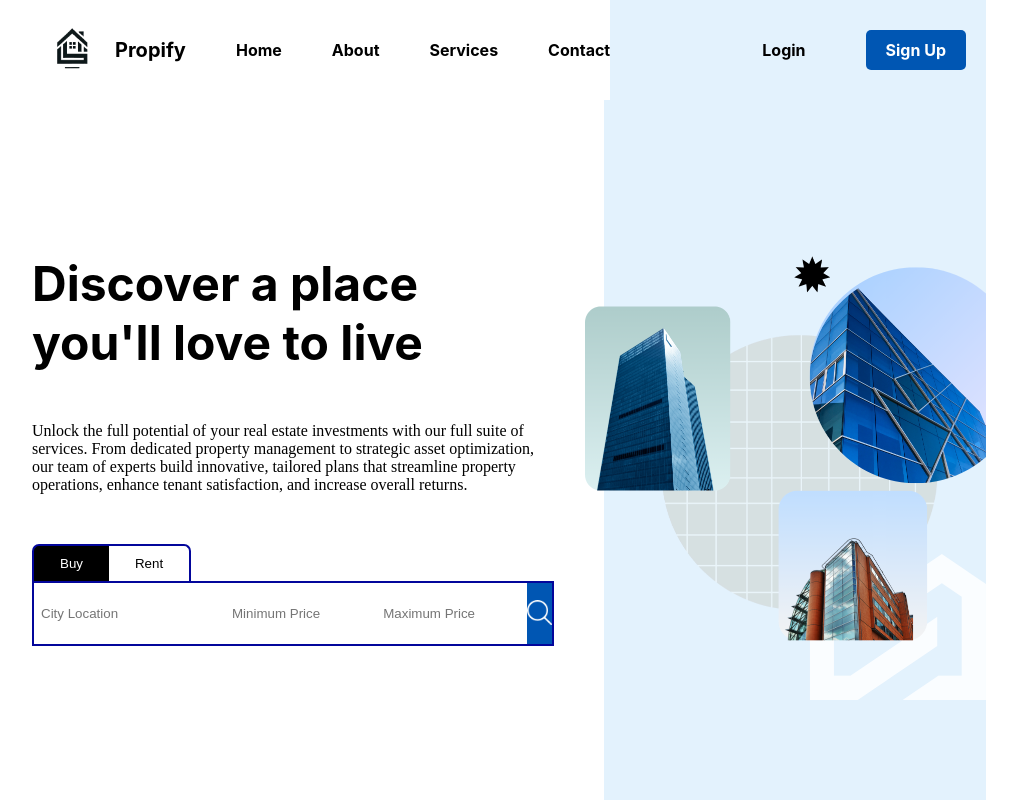
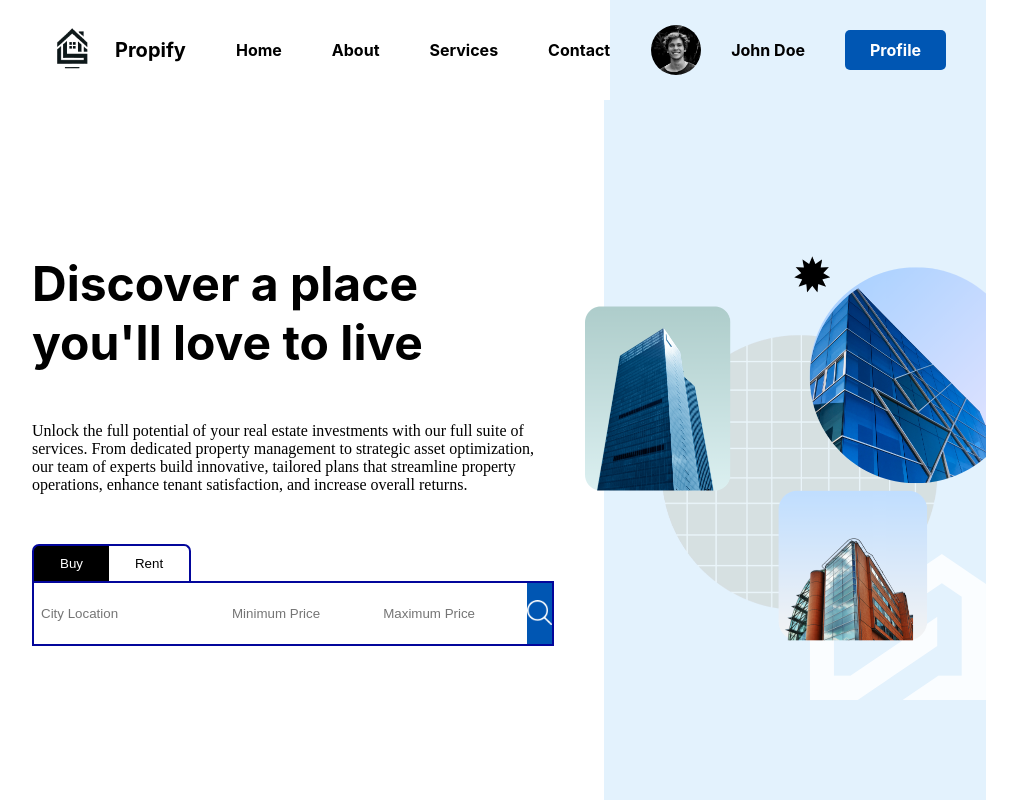
Before and after one commit to pinidurasanjana/Agent-app, a React (Create React App) app: page / in a window 1280 px wide. Shown: the top 800 px of the page, without its empty margins (131-1148 px from the left). Built offline with nearby package versions, Linux system fonts and the light colour scheme.

Commit message:
add profile page component; update navbar for user profile access; enhance styles for profile and list display

```diff
--- a/src/App.jsx
+++ b/src/App.jsx
@@ -2,12 +2,12 @@ import "./pages/layout/layout.scss";
 import Homepage from "./pages/homepage/homepage";
 import ListPage from "./pages/ListPages/listPage";
 import SinglePage from "./pages/singlepage/singlepage";
+import ProfilePage from "./pages/profilePage/profilePage";
 import {
   createBrowserRouter,
   RouterProvider,
 } from "react-router-dom";
 import Layout from "./pages/layout/layout";
-
 
 
 function App() {
@@ -28,6 +28,10 @@ function App() {
         {
           path: "/:id",
           element: <SinglePage />
+        },
+        {
+          path: "/profile",
+          element: <ProfilePage />
         }
       ]
 
--- a/src/components/card/card.scss
+++ b/src/components/card/card.scss
@@ -86,6 +86,7 @@
             }
             .icon{
                 padding: 5px;
+                margin-right: 50px;
                 border: 1px solid #0056B3;
                 background-color: #f0f0f0;
                 border-radius: 5px;
--- a/src/components/navbar/navbar.jsx
+++ b/src/components/navbar/navbar.jsx
@@ -1,8 +1,10 @@
 import "./navbar.scss";
 import {useState} from "react";
+import {Link} from "react-router-dom";
 
 function Navbar(){
 const [open,setOpen] = useState(false);
+const user = true;
    return (
     <nav>
         <div className="left">
@@ -17,8 +19,15 @@ const [open,setOpen] = useState(false);
 
         </div>
         <div className="right">
-            <a href="#login">Login</a>
-            <a href="#signup" className="register">Sign Up</a>
+            {user ? <div className="user">
+                <img src="/user.png" alt=""/>
+                <span>John Doe</span>
+                <Link to="/profile" className="profile">Profile</Link>
+            </div> :
+                (<><a href="#login">Login</a>
+                <a href="#signup" className="register">Sign Up</a>
+                </>)
+            }
 
             <div className="menuIcon">
                 <img src="/menu.png" alt="" onClick={() => setOpen((prev) => !prev)}/>
--- a/src/components/navbar/navbar.scss
+++ b/src/components/navbar/navbar.scss
@@ -62,6 +62,35 @@ nav{
        @include md{
             background-color: transparent;
        }
+       .user{
+            display: flex;
+            gap: 20px;
+            align-items: center;
+            padding: 10px 20px;
+            cursor: pointer;
+
+            img{
+                width: 50px;
+                height: 50px;
+                border-radius: 50%;
+                object-fit: cover;
+                margin-right: 10px;
+            }
+            span{
+                @include md {
+                    display: none;
+                }
+                @include sm {
+                    display: none;
+                }
+
+            }
+            .profile{
+                padding: 10px 25px;
+                background-color: #0056B3;
+                color: white;
+            }
+       }
 
        a{
         padding: 10px 20px;
--- a/src/pages/ListPages/listPage.scss
+++ b/src/pages/ListPages/listPage.scss
@@ -13,7 +13,6 @@
             flex-direction: column;
             gap: 60px;
             overflow-y: scroll;
-            padding-bottom: 50px;
         }
     }
     .mapContainer{
--- /dev/null
+++ b/src/pages/profilePage/profilePage.jsx
@@ -0,0 +1,41 @@
+import ListPage from "../ListPages/listPage";
+import "./profilePage.scss";
+import Properties from "../../lib/properties";
+import Card from "../../components/card/card";
+
+function ProfilePage() {
+  return (
+    <div className="profilePage">
+        <div className="details">
+            <div className="wrapper">
+                <div className="title">
+                    <h1>User Information</h1>
+                    <button className="edit">Edit Profile</button>
+                </div>
+                <div className="info">
+                    <div className="avator">
+                        <span>Avator: </span><img src="./user.png" />
+                    </div>
+                    <span>User Name: <b>John Doe</b></span>
+                    <span>E-mail: <b>abc@gmail.com</b></span>
+                </div>
+                <div className="list">
+                    <h1>My List</h1>
+                    <div className="wrapper">
+                        {Properties.map(property=>(
+                            <Card key={property.id} property={property}/>
+                        ))}
+                    </div>
+                </div>
+            </div>
+        </div>
+        <div className="save">
+            <div className="wrapper">
+                <h1>Saved Items</h1>
+                <button className="edit">Edit Profile</button>
+            </div>
+        </div>
+    </div>
+  );
+}
+export default ProfilePage;
--- /dev/null
+++ b/src/pages/profilePage/profilePage.scss
@@ -0,0 +1,98 @@
+.profilePage{
+    display: flex;
+    justify-content: space-between;
+
+    .details{
+        flex: 3;
+
+        .wrapper{
+            padding-top: 50px;
+            height: 100%;
+            display: flex;
+            flex-direction: column;
+            gap: 40px;
+            overflow-y: scroll;
+            padding-bottom: 50px;
+            width: 100%;
+
+            .info{
+                display: flex;
+                flex-direction: column;
+                gap: 10px;
+
+                img{
+                    width: 50px;
+                    height: 50px;
+                    border-radius: 50%;
+                    object-fit: cover;
+                }
+                .avator{
+                    display: flex;
+                    gap: 20px;
+                    align-items: center;
+                }
+            }
+            .title{
+                display: flex;
+                flex-direction: row;
+                justify-content: space-between;
+                margin-right: 100px;
+                align-items: center;
+
+                button{
+                    background-color: #0056B3;
+                    color: white;
+                    border: none;
+                    font-size: 16px;
+                    font-weight: bold;
+                    padding: 10px 20px;
+                    border-radius: 10px;
+                    cursor: pointer;
+                    transition: all 0.3s ease;
+
+                    &:hover{
+                        scale: 1.05;
+                    }
+                }
+            }
+        }
+    }
+
+    .save{
+        display: flex;
+        flex: 2;
+        flex-direction: column;
+        height: 100vh;
+        background: #E3F2FD;
+
+        .wrapper{
+            padding-top: 50px;
+            display: flex;
+            flex-direction: row;
+            justify-content: space-between;
+            gap: 20px;
+            margin: 0px 10px;
+
+            button{
+                background-color: #0056B3;
+                color: white;
+                border: none;
+                font-size: 16px;
+                font-weight: bold;
+                padding: 10px 20px;
+                border-radius: 10px;
+                cursor: pointer;
+                transition: all 0.3s ease;
+
+                &:hover{
+                    scale: 1.05;
+                }
+            }
+            h1{
+                margin-right: 2;
+            }
+        }
+
+
+    }
+}
```
Also changed, not shown: public/user.png (added).
